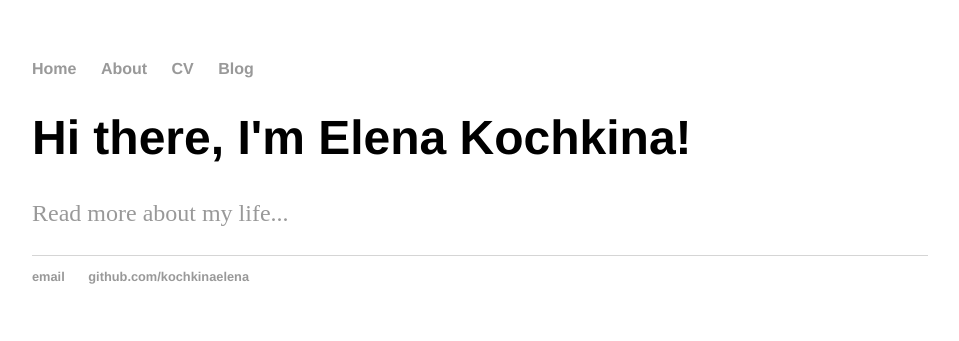
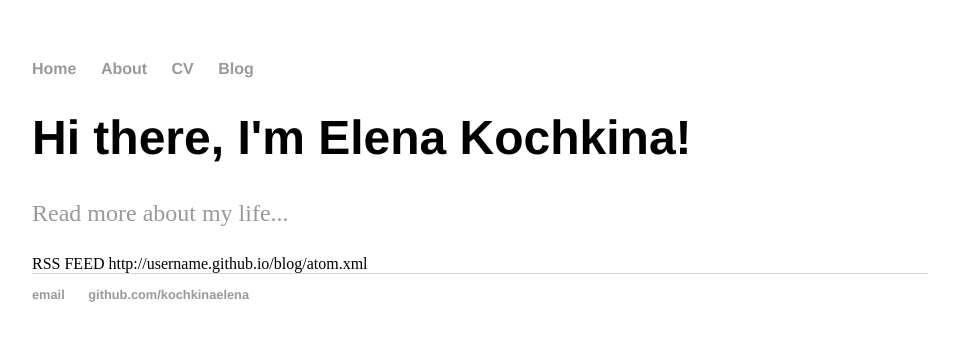
Before and after one commit to kochkinaelena/kochkinaelena.github.io, a Jekyll site: the page built from index.html, in a window 1280 px wide. Shown: the top 341 px of the page, without its empty margins (160-1119 px from the left). Built offline with Jekyll 4.4.1, drawn with Linux system fonts in a browser that asks for light colours.

Commit message:
Update index.html

```diff
--- a/index.html
+++ b/index.html
@@ -5,4 +5,7 @@ title: Elena Kochkina
 <div class="blurb">
 	<h1>Hi there, I'm Elena Kochkina!</h1>
 	<p> <a href="/about">Read more about my life...</a></p>
+
+	RSS FEED
+	<url>http://username.github.io/blog/atom.xml</url>
 </div><!-- /.blurb -->
```
